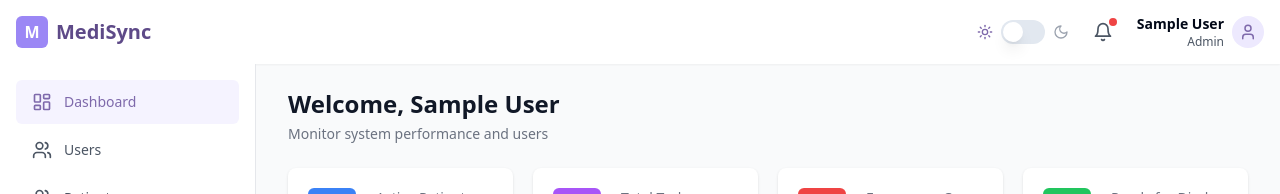
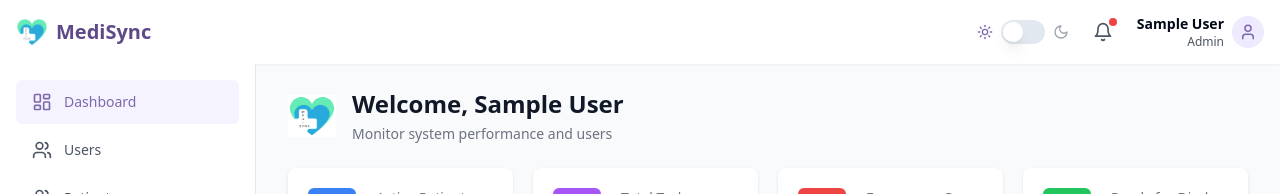
Before and after one commit to vidhii7/medisync-patient-flow, a React (Vite) app: page /dashboard in a window 1280 px wide. Shown: the top 194 px of the page. Built offline with nearby package versions, Linux system fonts and the light colour scheme; no server answers; sample sign-in values are in the browser's storage.

Commit message:
Add app logo
Replaced the placeholder box with the app logo image in the login, register, and dashboard pages.

```diff
--- a/src/components/layout/AppShell.tsx
+++ b/src/components/layout/AppShell.tsx
@@ -1,4 +1,3 @@
-
 import React, { useState } from "react";
 import { useAuth } from "@/contexts/AuthContext";
 import { Link, useLocation, useNavigate } from "react-router-dom";
@@ -16,7 +15,6 @@ const AppShell: React.FC<AppShellProps> = ({ children }) => {
   const navigate = useNavigate();
   const [isMobileMenuOpen, setIsMobileMenuOpen] = useState(false);
 
-  // Define navigation items based on user role
   const getNavigationItems = () => {
     const baseItems = [
       {
@@ -99,7 +97,6 @@ const AppShell: React.FC<AppShellProps> = ({ children }) => {
 
   return (
     <div className="min-h-screen bg-gray-50 dark:bg-gray-900 transition-colors duration-300">
-      {/* Top Navigation Bar */}
       <header className="bg-white dark:bg-gray-800 shadow-sm">
         <div className="flex justify-between items-center px-4 h-16 mx-auto max-w-7xl">
           <div className="flex items-center gap-4">
@@ -111,9 +108,11 @@ const AppShell: React.FC<AppShellProps> = ({ children }) => {
             </button>
 
             <Link to="/dashboard" className="flex items-center gap-2">
-              <div className="w-8 h-8 bg-medisync-500 rounded-md flex items-center justify-center">
-                <span className="font-bold text-white">M</span>
-              </div>
+              <img
+                src="/lovable-uploads/b19e2615-f6ed-4d68-80d6-78836845cc31.png"
+                alt="MediSync Logo"
+                className="w-8 h-8 object-contain"
+              />
               <span className="font-bold text-xl text-medisync-800 dark:text-medisync-300">MediSync</span>
             </Link>
           </div>
@@ -139,9 +138,7 @@ const AppShell: React.FC<AppShellProps> = ({ children }) => {
         </div>
       </header>
 
-      {/* Main Content */}
       <div className="flex min-h-[calc(100vh-4rem)]">
-        {/* Sidebar */}
         <aside
           className={cn(
             "fixed inset-y-0 left-0 w-64 mt-16 bg-white dark:bg-gray-800 border-r border-gray-200 dark:border-gray-700 transition-transform transform z-20",
@@ -175,7 +172,6 @@ const AppShell: React.FC<AppShellProps> = ({ children }) => {
           </nav>
         </aside>
 
-        {/* Page Content */}
         <main className={cn(
           "flex-1 transition-all duration-300 dark:text-white",
           isMobileMenuOpen ? "md:ml-64" : "ml-0 md:ml-64"
@@ -185,7 +181,6 @@ const AppShell: React.FC<AppShellProps> = ({ children }) => {
           </div>
         </main>
 
-        {/* Mobile Overlay */}
         {isMobileMenuOpen && (
           <div
             className="fixed inset-0 bg-black bg-opacity-50 z-10 md:hidden"
--- a/src/pages/Dashboard.tsx
+++ b/src/pages/Dashboard.tsx
@@ -1,4 +1,3 @@
-
 import React, { useEffect, useState } from "react";
 import { useAuth } from "@/contexts/AuthContext";
 import { usePatient } from "@/contexts/PatientContext";
@@ -17,7 +16,6 @@ const Dashboard: React.FC = () => {
     }
   }, [user, getUserTasks]);
 
-  // Stats for all roles
   const stats = [
     {
       name: "Active Patients",
@@ -45,12 +43,10 @@ const Dashboard: React.FC = () => {
     }
   ];
 
-  // Tasks for current user
   const pendingTasks = userTasks.filter(task => task.status === "pending").length;
   const inProgressTasks = userTasks.filter(task => task.status === "in-progress").length;
   const completedTasks = userTasks.filter(task => task.status === "completed").length;
 
-  // Role-specific welcome message
   const getWelcomeMessage = () => {
     if (!user) return "";
 
@@ -72,11 +68,19 @@ const Dashboard: React.FC = () => {
     <AppShell>
       <div className="space-y-6">
         <div>
-          <h1 className="text-2xl font-bold text-gray-900 dark:text-white">Welcome, {user?.name}</h1>
-          <p className="mt-1 text-sm text-gray-500 dark:text-gray-400">{getWelcomeMessage()}</p>
+          <div className="flex items-center gap-4 mb-4">
+            <img
+              src="/lovable-uploads/b19e2615-f6ed-4d68-80d6-78836845cc31.png"
+              alt="MediSync Logo"
+              className="w-12 h-12 object-contain"
+            />
+            <div>
+              <h1 className="text-2xl font-bold text-gray-900 dark:text-white">Welcome, {user?.name}</h1>
+              <p className="mt-1 text-sm text-gray-500 dark:text-gray-400">{getWelcomeMessage()}</p>
+            </div>
+          </div>
         </div>
 
-        {/* Stats Overview */}
         <div className="grid grid-cols-1 gap-5 sm:grid-cols-2 lg:grid-cols-4">
           {stats.map((stat) => (
             <div key={stat.name} className="bg-white dark:bg-gray-800 overflow-hidden shadow rounded-lg">
@@ -99,10 +103,8 @@ const Dashboard: React.FC = () => {
           ))}
         </div>
 
-        {/* ML Insights Section */}
         <MLSection />
 
-        {/* Tasks Overview */}
         <div className="bg-white dark:bg-gray-800 shadow overflow-hidden sm:rounded-lg">
           <div className="px-4 py-5 sm:px-6 flex justify-between items-center">
             <div>
@@ -150,7 +152,6 @@ const Dashboard: React.FC = () => {
           </div>
         </div>
 
-        {/* Recent Activity / Tasks List */}
         <div className="bg-white dark:bg-gray-800 shadow overflow-hidden sm:rounded-lg">
           <div className="px-4 py-5 sm:px-6">
             <h3 className="text-lg leading-6 font-medium text-gray-900 dark:text-white">Recent Tasks</h3>
--- a/src/pages/Login.tsx
+++ b/src/pages/Login.tsx
@@ -17,9 +17,11 @@ const Login: React.FC = () => {
     <div className="min-h-screen bg-gray-50 dark:bg-gray-900 flex flex-col justify-center py-12 sm:px-6 lg:px-8 transition-colors duration-300">
       <div className="sm:mx-auto sm:w-full sm:max-w-md">
         <div className="flex justify-center">
-          <div className="w-12 h-12 bg-medisync-500 rounded-md flex items-center justify-center mb-6">
-            <span className="text-2xl font-bold text-white">M</span>
-          </div>
+          <img
+            src="/lovable-uploads/b19e2615-f6ed-4d68-80d6-78836845cc31.png"
+            alt="MediSync Logo"
+            className="w-24 h-24 mb-6 object-contain"
+          />
         </div>
         <h2 className="text-center text-3xl font-extrabold text-gray-900 dark:text-white">
           MediSync
--- a/src/pages/Register.tsx
+++ b/src/pages/Register.tsx
@@ -61,8 +61,12 @@ const Register: React.FC = () => {
   return (
     <div className="min-h-screen bg-gray-50 dark:bg-gray-900 flex flex-col justify-center py-12 sm:px-6 lg:px-8 transition-colors duration-300">
       <div className="sm:mx-auto sm:w-full sm:max-w-md">
-        <div className="w-12 h-12 bg-medisync-500 rounded-lg mx-auto flex items-center justify-center mb-4">
-          <span className="text-2xl font-bold text-white">M</span>
+        <div className="flex justify-center">
+          <img
+            src="/lovable-uploads/b19e2615-f6ed-4d68-80d6-78836845cc31.png"
+            alt="MediSync Logo"
+            className="w-24 h-24 mb-6 object-contain"
+          />
         </div>
         <h2 className="text-center text-3xl font-extrabold text-gray-900 dark:text-white">
           Create your account
```
Also changed, not shown: public/lovable-uploads/b19e2615-f6ed-4d68-80d6-78836845cc31.png (added).
